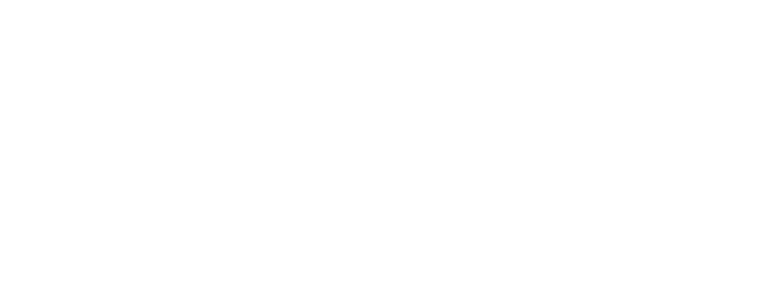
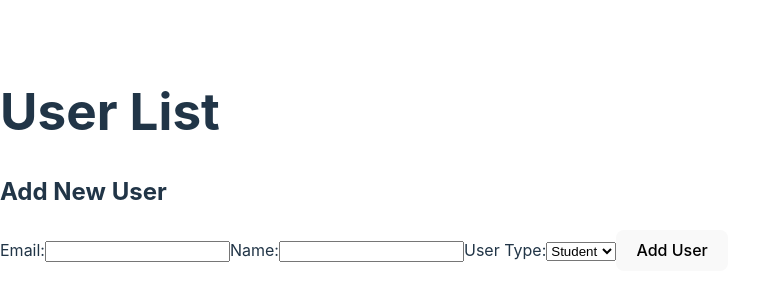
Before and after one commit to alme7airbi93/languageExamPortal, a React (Vite) app: page / in a window 1280 px wide. Shown: the part 240-540 px from the top of the page, without its empty margins (0-767 px from the left). Built offline with nearby package versions, Linux system fonts and the light colour scheme.

Commit message:
create new user with User class

```diff
--- a/src/App.tsx
+++ b/src/App.tsx
@@ -1,47 +1,32 @@
-import { useState } from 'react'
-import reactLogo from './assets/react.svg'
-import viteLogo from '/vite.svg'
-import './App.css'
-import { User } from './Users'
-import { Exam } from './Exams'
-import { ExamEnrollment } from './ExamEnroll'
 
-function App() {
-  const [count, setCount] = useState(0)
-  enum UserType {
-  TEACHER = 'TEACHER',
-  STUDENT = 'STUDENT',
-}
+import { useState, Key } from "react";
+import { User,UserType } from "./Classes/Users"
+import UserForm from "./UserForm"
+
+const App : React.FC = () => {
+ const [users, setUsers] = useState<User[]>([]);
+
+  const handleAddUser = (user: User) => {
+    // Update the users state with the new user
+    setUsers((prevUsers) => [...prevUsers, user]);
+  };
+
+  return (
+    <div>
+      <h1>User List</h1>
+      <ul>
+        {users.map((user: { name: string; email: string; type: UserType }, index: Key ) => (
+          <li key={index}>
+            {user.name} - {user.email} - {user.type}
+          </li>
+        ))}
+      </ul>
+
+      <h2>Add New User</h2>
+      <UserForm onAddUser={handleAddUser} />
+    </div>
+  );
+};
 
 
-
-// Example Usage
-const userInstance = new User('example@email.com', 'Hamza khan', UserType.TEACHER);
-const examInstance = new Exam('Math Exam', 'Solve the following problems...');
-const enrollmentInstance = new ExamEnrollment('000000', '111111', '90', ['Replay 1', 'Replay 2']);
-
-// Determine the types
-console.log('User Instance Types:', {
-  email: typeof userInstance.email,
-  name: typeof userInstance.name,
-  type: userInstance.type,
-});
-
-console.log('Exam Instance Types:', {
-  name: typeof examInstance.name,
-  examQuestion: typeof examInstance.examQuestion,
-});
-
-console.log('Enrollment Instance Types:', {
-  studentID: typeof enrollmentInstance.studentID,
-  examID: typeof enrollmentInstance.examID,
-  studentScore: typeof enrollmentInstance.studentScore,
-  openaiReplay: typeof enrollmentInstance.openaiReplay,
-});
-  return (
-    <>
-    </>
-  )
-}
-
 export default App
--- a/src/Users.tsx
+++ b/src/Classes/Users.tsx
@@ -1,5 +1,5 @@
 // Enum for User Type
-enum UserType {
+export enum UserType {
   TEACHER = 'TEACHER',
   STUDENT = 'STUDENT',
 }
--- /dev/null
+++ b/src/UserForm.tsx
@@ -0,0 +1,56 @@
+// UserForm.tsx
+
+import React, { useState } from 'react';
+import { User, UserType } from './Classes/Users';
+
+interface UserFormProps {
+  onAddUser: (user: User) => void;
+}
+
+const UserForm: React.FC<UserFormProps> = ({ onAddUser }) => {
+  const [email, setEmail] = useState('');
+  const [name, setName] = useState('');
+  const [userType, setUserType] = useState(UserType.STUDENT);
+
+  const handleSubmit = (e: React.FormEvent) => {
+    e.preventDefault();
+
+    // Create a new user instance
+    const newUser = new User(email, name, userType);
+console.log("newUser",newUser);
+
+    // Callback to the parent component to add the new user
+    onAddUser(newUser);
+
+    // Reset form fields
+    setEmail('');
+    setName('');
+    setUserType(UserType.STUDENT);
+  };
+
+  return (
+    <form onSubmit={handleSubmit}>
+      <label>
+        Email:
+        <input type="email" value={email} onChange={(e) => setEmail(e.target.value)} required />
+      </label>
+
+      <label>
+        Name:
+        <input type="text" value={name} onChange={(e) => setName(e.target.value)} required />
+      </label>
+
+      <label>
+        User Type:
+        <select value={userType} onChange={(e) => setUserType(e.target.value as UserType)}>
+          <option value={UserType.STUDENT}>Student</option>
+          <option value={UserType.TEACHER}>Teacher</option>
+        </select>
+      </label>
+
+      <button type="submit">Add User</button>
+    </form>
+  );
+};
+
+export default UserForm;
```
Also changed, not shown: src/Classes/ExamEnroll.tsx (renamed from src/ExamEnroll.tsx), src/Classes/Exams.tsx (renamed from src/Exams.tsx).
